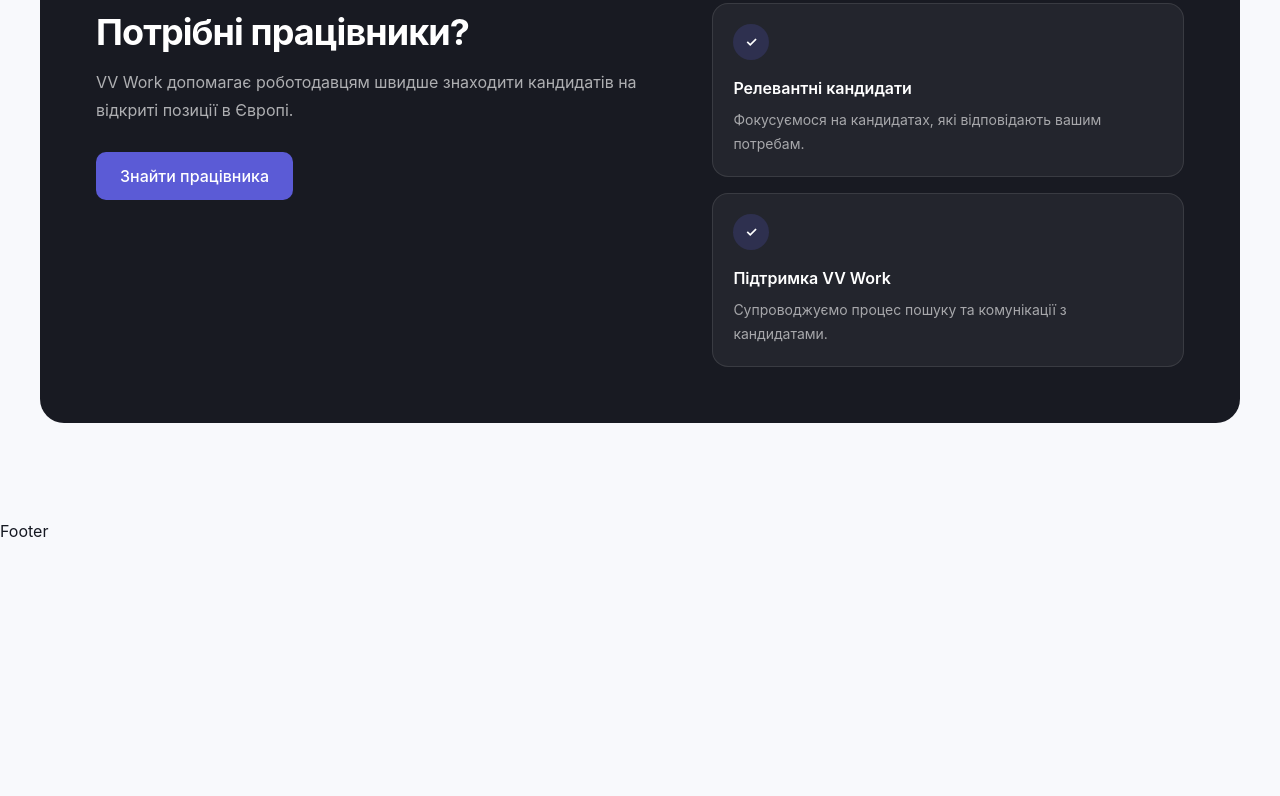
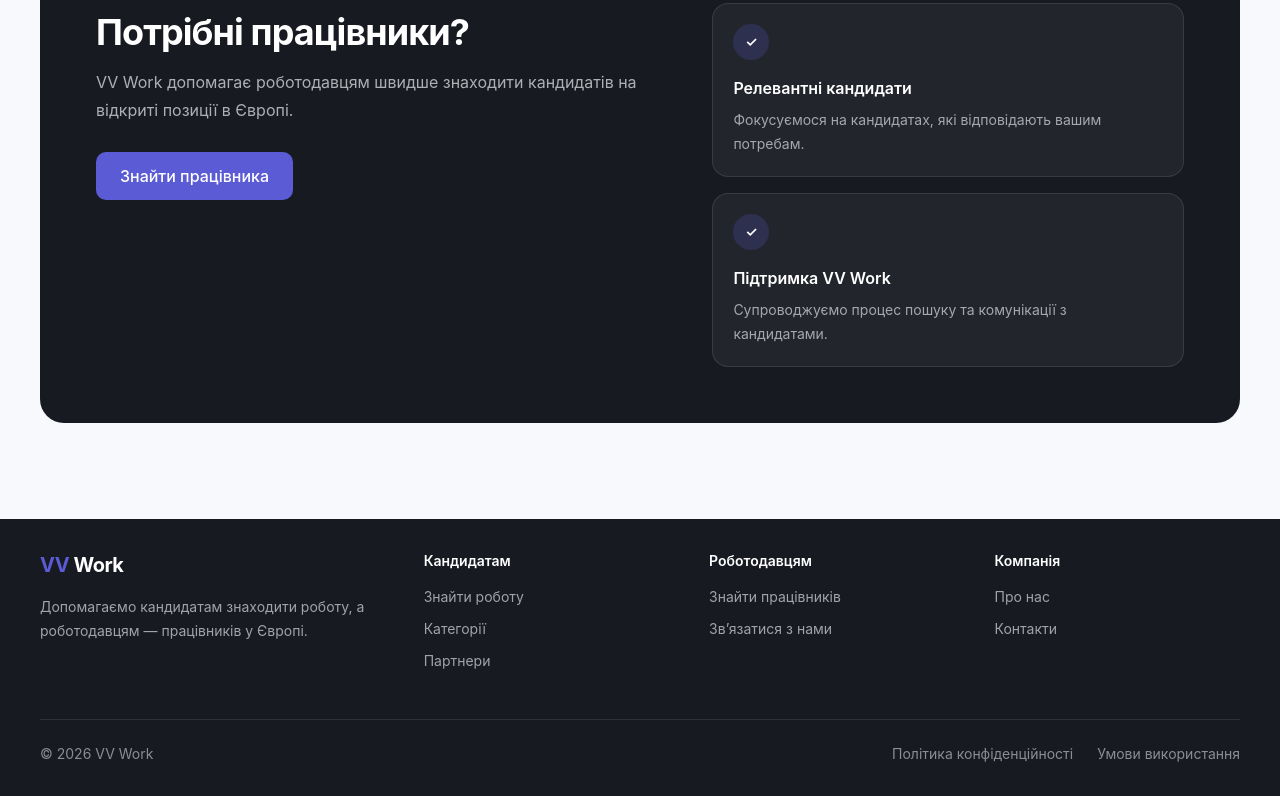
Before and after one commit to veselhmelnik/vv-work-test, a React (Vite) app: page / in a window 1280 px wide. Shown: the part 1546-2342 px from the top of the page. Before the commit the page ends 2089 px from the top, so only its background shows below. Built offline with nearby package versions, Linux system fonts and the light colour scheme.

Commit message:
add Footer component to layout

```diff
--- a/src/components/layout/Footer.tsx
+++ b/src/components/layout/Footer.tsx
@@ -1,4 +1,128 @@
+import { Link } from 'react-router-dom'
 
 export function Footer() {
-    return <footer>Footer</footer>
+  return (
+    <footer className="mt-auto bg-dark text-white">
+      <div className="container-page py-8">
+        <div className="grid gap-10 md:grid-cols-2 lg:grid-cols-[1.4fr_1fr_1fr_1fr]">
+          <div>
+            <Link
+              to="/"
+              className="inline-block text-xl font-bold tracking-tight"
+              aria-label="VV Work — головна"
+            >
+              <span className="text-primary">VV</span> Work
+            </Link>
+
+            <p className="mt-4 max-w-sm text-sm leading-6 text-white/60">
+              Допомагаємо кандидатам знаходити роботу, а роботодавцям —
+              працівників у Європі.
+            </p>
+          </div>
+
+          <div>
+            <h2 className="text-sm font-semibold">
+              Кандидатам
+            </h2>
+
+            <nav
+              className="mt-4 flex flex-col gap-3 text-sm text-white/60"
+              aria-label="Навігація для кандидатів"
+            >
+              <Link
+                to="/#vacancies"
+                className="transition-colors hover:text-white"
+              >
+                Знайти роботу
+              </Link>
+
+              <Link
+                to="/#categories"
+                className="transition-colors hover:text-white"
+              >
+                Категорії
+              </Link>
+
+              <Link
+                to="/#partners"
+                className="transition-colors hover:text-white"
+              >
+                Партнери
+              </Link>
+            </nav>
+          </div>
+
+          <div>
+            <h2 className="text-sm font-semibold">
+              Роботодавцям
+            </h2>
+
+            <nav
+              className="mt-4 flex flex-col gap-3 text-sm text-white/60"
+              aria-label="Навігація для роботодавців"
+            >
+              <Link
+                to="/#employers"
+                className="transition-colors hover:text-white"
+              >
+                Знайти працівників
+              </Link>
+
+              <Link
+                to="/contacts"
+                className="transition-colors hover:text-white"
+              >
+                Зв’язатися з нами
+              </Link>
+            </nav>
+          </div>
+
+          <div>
+            <h2 className="text-sm font-semibold">
+              Компанія
+            </h2>
+
+            <nav
+              className="mt-4 flex flex-col gap-3 text-sm text-white/60"
+              aria-label="Навігація компанії"
+            >
+              <Link
+                to="/#about"
+                className="transition-colors hover:text-white"
+              >
+                Про нас
+              </Link>
+
+              <Link
+                to="/contacts"
+                className="transition-colors hover:text-white"
+              >
+                Контакти
+              </Link>
+            </nav>
+          </div>
+        </div>
+
+        <div className="mt-12 flex flex-col gap-4 border-t border-white/10 pt-6 text-sm text-white/50 md:flex-row md:items-center md:justify-between">
+          <p>© {new Date().getFullYear()} VV Work</p>
+
+          <div className="flex flex-wrap gap-x-6 gap-y-2">
+            <a
+              href="#privacy"
+              className="transition-colors hover:text-white"
+            >
+              Політика конфіденційності
+            </a>
+
+            <a
+              href="#terms"
+              className="transition-colors hover:text-white"
+            >
+              Умови використання
+            </a>
+          </div>
+        </div>
+      </div>
+    </footer>
+  )
 }
```
